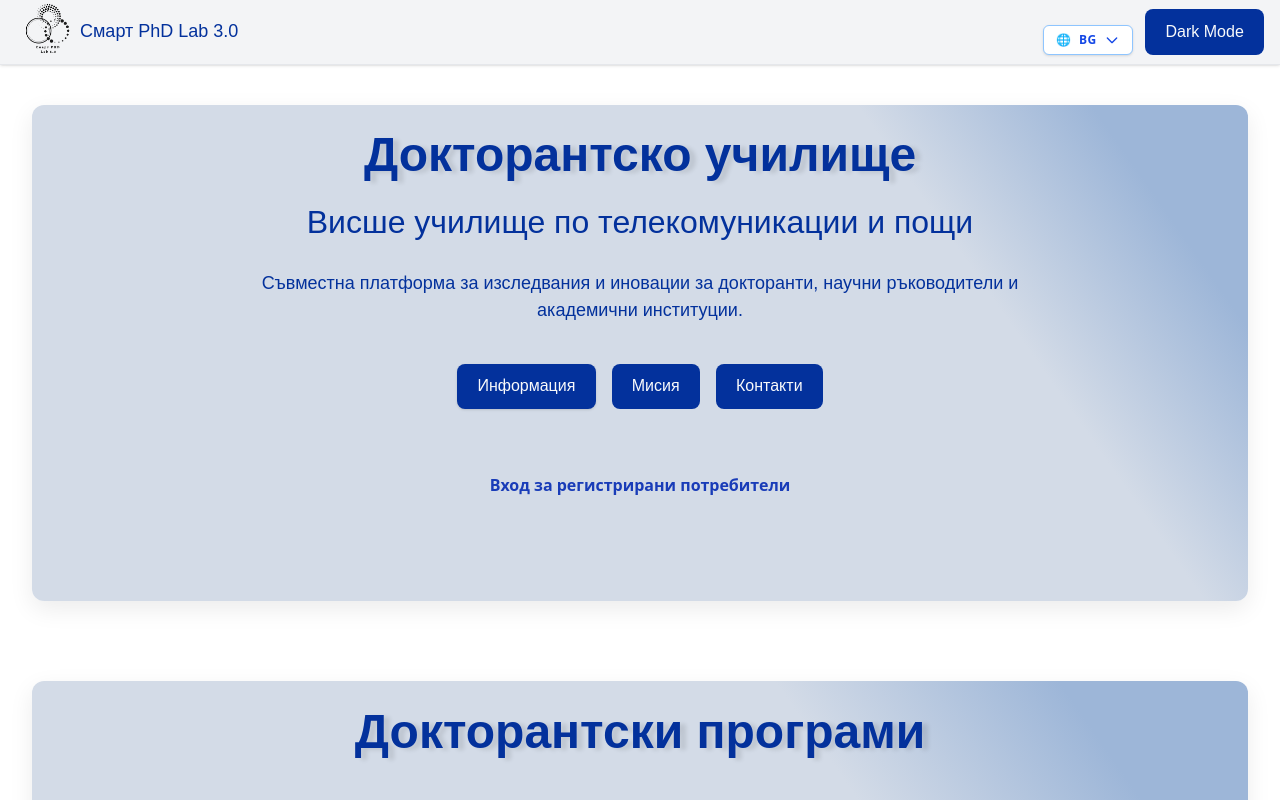
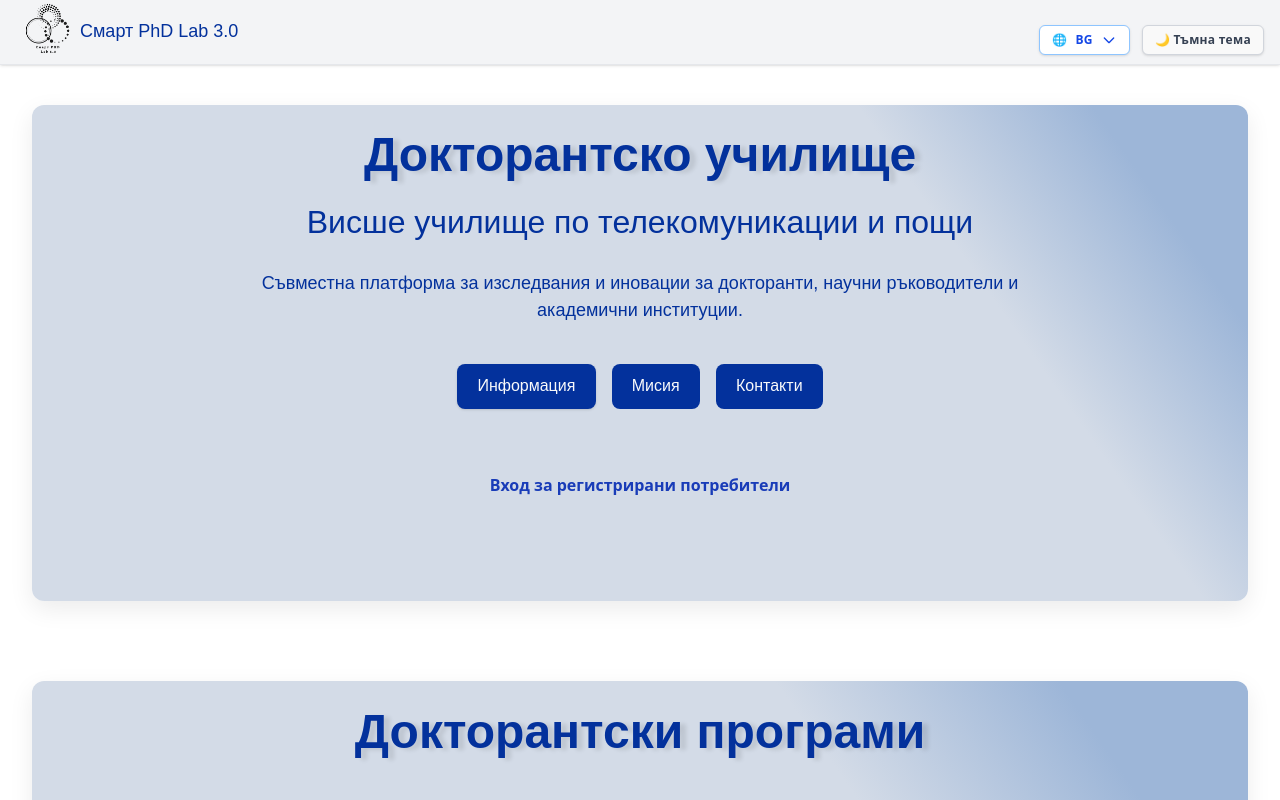
Before and after one commit to VUTP-University/phd-lab-utp, a React (Vite) app in the folder frontend/: page / in a window 1280 px wide. Shown: the top 800 px of the page. Built offline with nearby package versions, Linux system fonts and the light colour scheme; no server answers; a web font is replaced by a local one.

Commit message:
theme toggle buton reworked

```diff
--- a/frontend/src/components/ThemeToggle.jsx
+++ b/frontend/src/components/ThemeToggle.jsx
@@ -1,20 +1,46 @@
-import React from "react";
-import { useState, useEffect } from "react";
+import React, { useState, useEffect } from "react";
+import { useTranslation } from "react-i18next";
 
 export default function ThemeToggle() {
+  const { t } = useTranslation();
   const [dark, setDark] = useState(false);
 
+  // Initialize theme from localStorage
   useEffect(() => {
-    if (dark) document.documentElement.classList.add("dark");
-    else document.documentElement.classList.remove("dark");
+    const savedTheme = localStorage.getItem("theme");
+    if (savedTheme) {
+      setDark(savedTheme === "dark");
+      if (savedTheme === "dark") document.documentElement.classList.add("dark");
+    }
+  }, []);
+
+  useEffect(() => {
+    if (dark) {
+      document.documentElement.classList.add("dark");
+      localStorage.setItem("theme", "dark");
+    } else {
+      document.documentElement.classList.remove("dark");
+      localStorage.setItem("theme", "light");
+    }
   }, [dark]);
 
   return (
     <button
       onClick={() => setDark(!dark)}
-      className="custom_button mb-4"
+      className={`flex items-center gap-2 px-3 py-1.5 rounded-md border
+                  text-xs font-semibold tracking-wide
+                  bg-white dark:bg-gray-900
+                  text-gray-700 dark:text-gray-200
+                  border-gray-300 dark:border-gray-700
+                  hover:bg-gray-100 dark:hover:bg-gray-800
+                  transition shadow-sm`}
     >
-      {dark ? "Light Mode" : "Dark Mode"}
+      {dark ? (
+        <span>☀️ {t("navbar.theme.light")}</span>
+      ) : (
+        <span>🌙 {t("navbar.theme.dark")}</span>
+      )}
+      {/* <span>{dark ? "Light" : "Dark"}</span> */}
     </button>
   );
 }
--- a/frontend/src/i18n.js
+++ b/frontend/src/i18n.js
@@ -7,7 +7,11 @@ const resources = {
   bg: {
     translation: {
       navbar: {
-        brand: "Смарт PhD Lab 3.0"
+        brand: "Смарт PhD Lab 3.0",
+        theme: {
+          light: "Светла тема",
+          dark: "Тъмна тема"
+        }
       },
       hero: {
         uni_name: "Висше училище по телекомуникации и пощи",
@@ -116,7 +120,11 @@ const resources = {
   en: {
     translation: {
       navbar: {
-        brand: "Smart PhD Lab 3.0"
+        brand: "Smart PhD Lab 3.0",
+        theme: {
+          light: "Light Theme",
+          dark: "Dark Theme"
+        }
       },
       hero: {
         uni_name: "University of Telecommunications and Posts",
```
